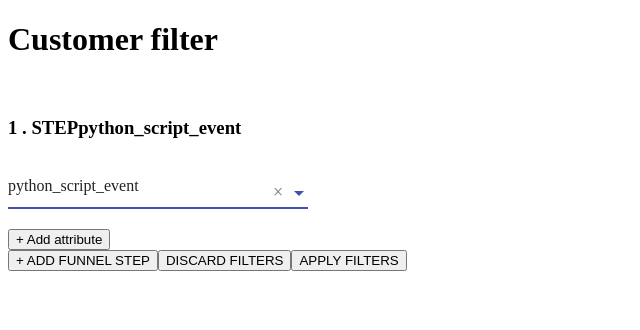
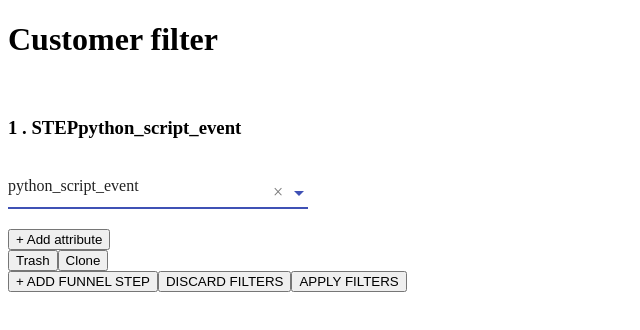
Before and after one commit to bosanskamariana/exponea-assignment, an Angular app: page / in a window 1280 px wide. Both pictures are taken after a click on the button "+ ADD FUNNEL STEP". Shown: the top 330 px of the page, without its empty margins (0-640 px from the left). Built offline with nearby package versions, Linux system fonts and the light colour scheme.

Commit message:
clone and remove event functionality

```diff
--- a/src/app/app.component.ts
+++ b/src/app/app.component.ts
@@ -1,6 +1,5 @@
-import { Component, OnInit} from '@angular/core';
+import { Component, OnInit } from '@angular/core';
 import { CustomFilterService } from './custom-filter.service';
-import { FilterEvent } from './data-model/types';
 import { generateID } from './helpers/id-generator';
 import events from './data-model/events';
 
@@ -17,21 +16,10 @@ export class AppComponent implements OnInit {
     // todo load init filter
   }
 
-  removeFunnelStep(id: string) {
-    this.filter.removeEvent(id);
-  }
-
   addFunnelStep(name: string = events[0]) {
     this.filter.addEvent({
       attributes: [],
       name,
-      id: generateID()
-    });
-  }
-
-  cloneFunnelStep(event: FilterEvent) {
-    this.filter.addEvent({
-      ...event,
       id: generateID()
     });
   }
--- a/src/app/event-select-box/event-select-box.component.html
+++ b/src/app/event-select-box/event-select-box.component.html
@@ -9,7 +9,7 @@
       bindLabel="eventsList"
       autofocus
       bindValue="eventsList"
-      (search)="addAttribute()"
+      (change)="setEvent(selectedEvent)"
       [(ngModel)]="selectedEvent"
     >
     </ng-select>
@@ -21,4 +21,8 @@
       {{ !event.attributes.length ? '+ Add attribute' : 'Refine more' }}
     </button>
   </div>
+  <div class="eventButtons">
+    <button (click)="removeFunnelStep(event.id)">Trash</button>
+    <button (click)="cloneFunnelStep(event)">Clone</button>
+  </div>
 </div>
--- a/src/app/event-select-box/event-select-box.component.ts
+++ b/src/app/event-select-box/event-select-box.component.ts
@@ -2,6 +2,9 @@ import { Component, OnInit, Input } from '@angular/core';
 import events from './../data-model/events';
 import { FilterEvent, Attribute } from '../data-model/types';
 import { generateID } from './../helpers/id-generator';
+import { CustomFilterService } from '../custom-filter.service';
+import { clone } from 'ramda';
+
 @Component({
   selector: 'app-event-select-box',
   templateUrl: './event-select-box.component.html',
@@ -9,7 +12,7 @@ import { generateID } from './../helpers/id-generator';
 })
 export class EventSelectBoxComponent implements OnInit {
 
-  constructor() { }
+  constructor(private filter: CustomFilterService) { }
   eventsList = events;
   selectedEvent: string;
 
@@ -17,25 +20,33 @@ export class EventSelectBoxComponent implements OnInit {
   @Input() counter: number;
 
   ngOnInit() {
-    this.selectedEvent = this.eventsList[0];
+    this.selectedEvent = this.event.name || this.eventsList[0];
   }
 
-  addAttribute(attribute: Attribute) {
-    console.log('addAttribute', attribute);
-    this.event.attributes.push(attribute);
+  cloneFunnelStep(event: FilterEvent) {
+    this.filter.addEvent({
+      ...clone(event),
+      id: generateID()
+    });
+  }
+
+  removeFunnelStep(id: string) {
+    this.filter.removeEvent(id);
+  }
+
+  setEvent(name: string) {
+    this.event.name = name;
   }
 
   createEmptyAttribute() {
-    const empty = {
+    this.event.attributes.push({
       id: generateID(),
       type: 'text',
       name: 'Unnamed',
       operator: null,
       value: '',
       value2: ''
-    };
-
-    this.event.attributes.push(empty);
+    });
   }
 
   removeAttribute(attributeId: string) {
```
